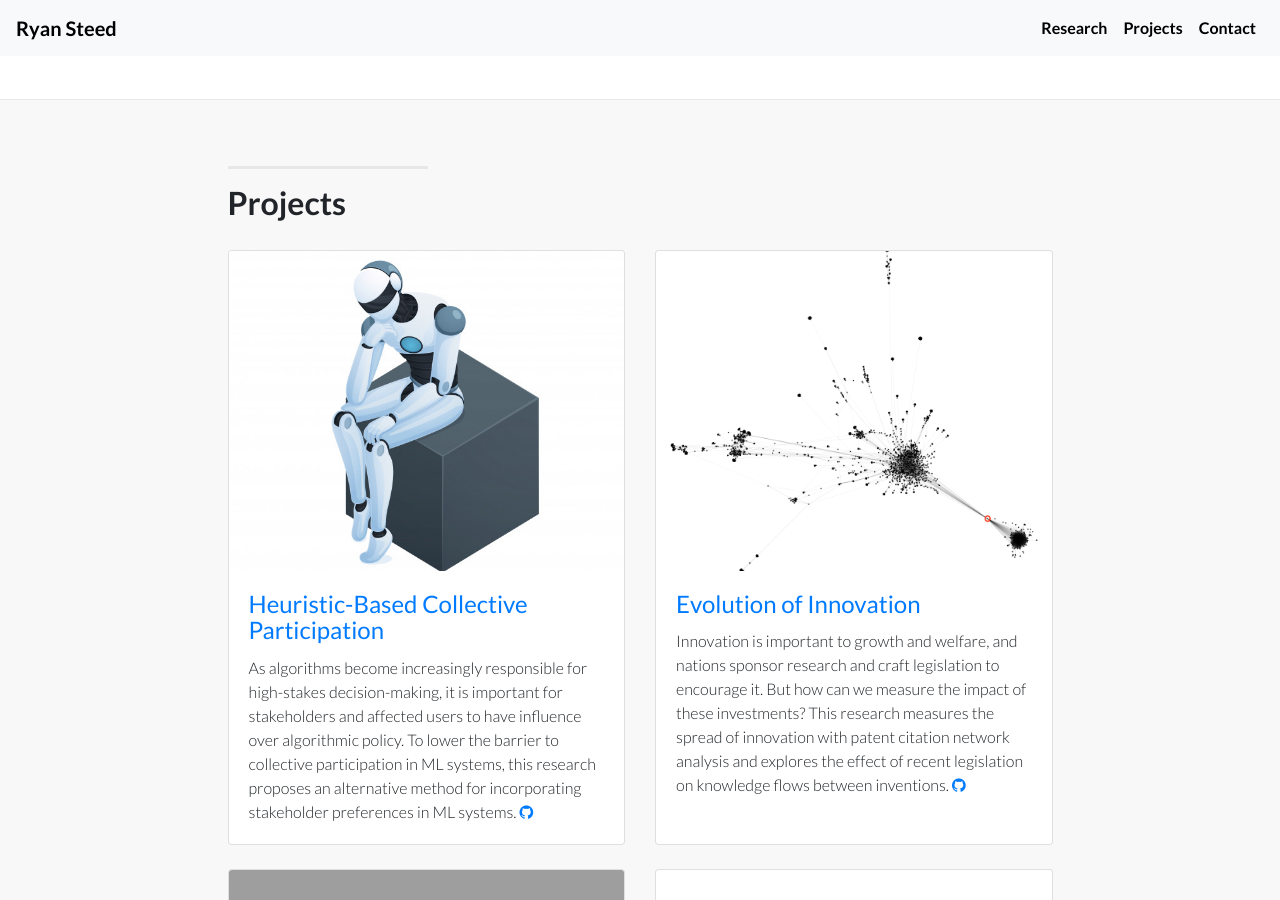
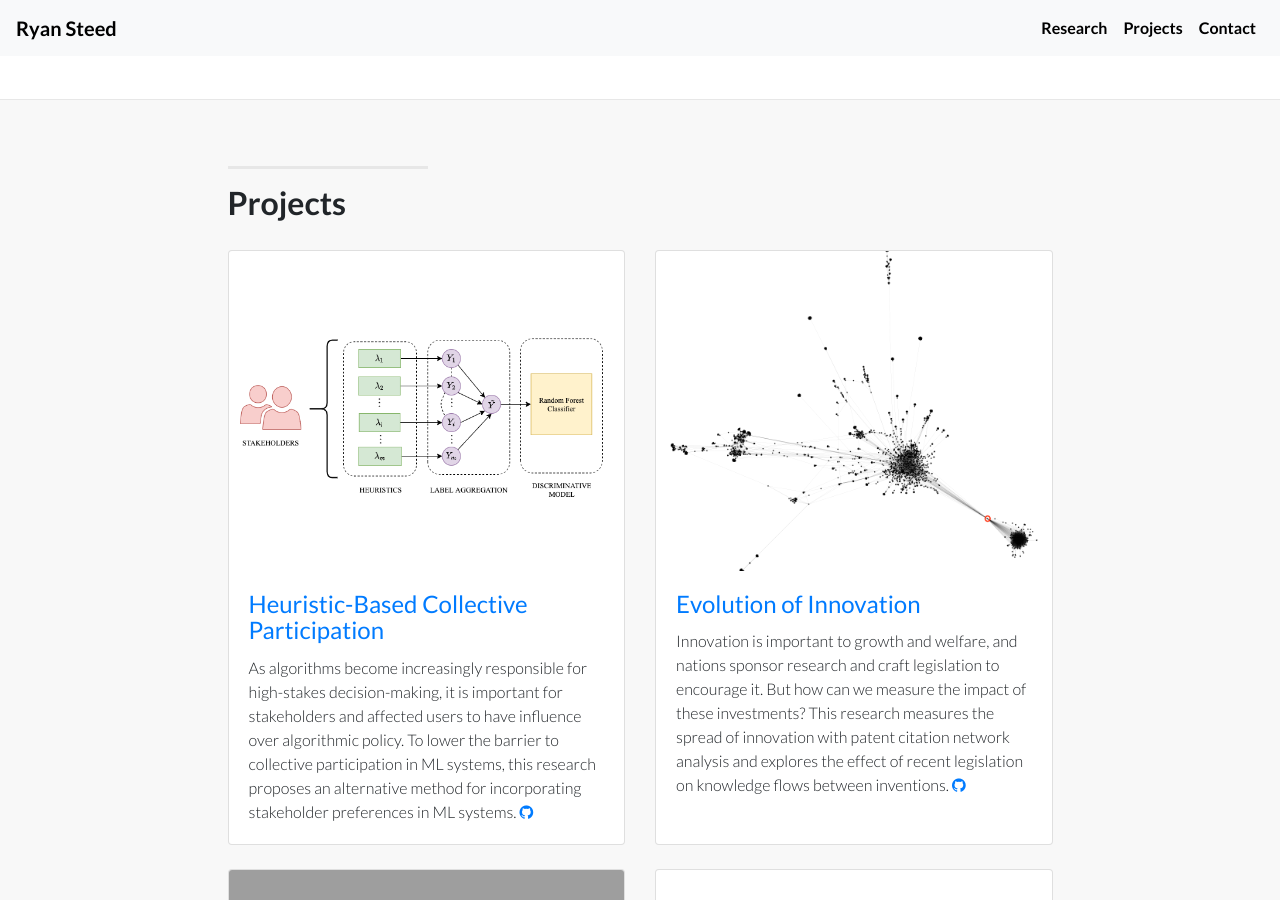
Before and after one commit to rsteed11/rsteed11.github.io, a Jekyll site: the page built from index.html, in a window 1280 px wide and 900 px high, scrolled down 1544 px. Built offline with Jekyll 4.4.1, drawn with Linux system fonts in a browser that asks for light colours; nearby versions of some CDN libraries; grey boxes are pictures that could not be loaded.

Commit message:
:pencil: New HMM img

```diff
--- a/_data/portfolio.yml
+++ b/_data/portfolio.yml
@@ -1,6 +1,7 @@
 - title: Heuristic-Based Collective Participation
   url: https://rbsteed.com/heuristic-moral-machine
-  img: img/hmm.jpg
+  img: img/hmm-pipeline.png
+  imgfit: scale-down
   description: As algorithms become increasingly responsible for high-stakes decision-making, it is important for stakeholders and affected users to have influence over algorithmic policy. To lower the barrier to collective participation in ML systems, this research proposes an alternative method for incorporating stakeholder preferences in ML systems.
   github: ryansteed/heuristic-moral-machine
 - title: Evolution of Innovation
```
Also changed, not shown: img/hmm-pipeline.png (added).
